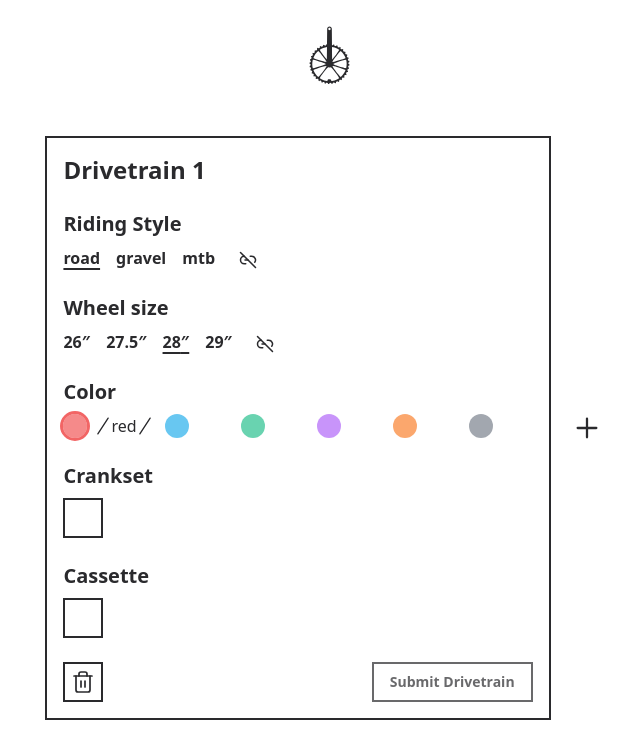
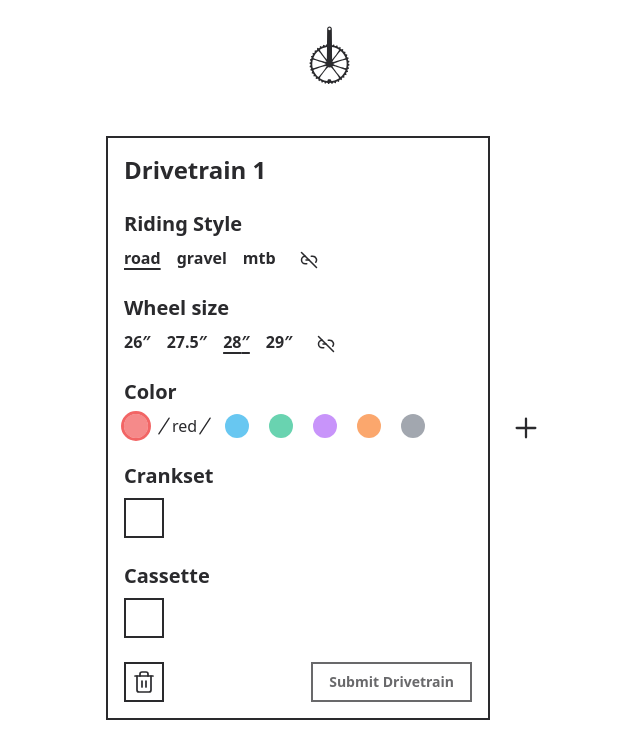
Before and after one commit to dmrtnv/gear-ratios, a React (Vite) app: page / in a window 1280 px wide. Shown: the top 755 px of the page, without its empty margins (310-950 px from the left). Built offline with nearby package versions, Linux system fonts and the light colour scheme.

Commit message:
Added shrinking to TextAccordionContent

```diff
--- a/src/components/TextAccordion.tsx
+++ b/src/components/TextAccordion.tsx
@@ -106,19 +106,23 @@ export function TextAccordionContent({ children }: { children: React.ReactElemen
   }, [children]);
 
   return (
-    <div className='group flex items-center justify-center'>
+    <div
+      data-state={state}
+      style={{ '--width': width + 32 + 'px' } as React.CSSProperties}
+      className='group flex items-center justify-center transition-[max-width] duration-300 ease-in-out data-[state=closed]:max-w-0 data-[state=open]:max-w-[var(--width)]'
+    >
       <Slash
         size={16}
         className={cn(
-          '-rotate-45  transition-all duration-300',
-          state === 'open' ? '-rotate-12 opacity-100' : 'opacity-0 delay-150',
+          '-rotate-45 transition-all duration-300 ease-in-out',
+          state === 'open' ? '-rotate-12 opacity-100' : 'opacity-0',
         )}
       />
 
       <div
         style={{ '--width': width + 'px' } as React.CSSProperties}
         className={cn(
-          'max-w-0 overflow-hidden text-nowrap transition-[max-width] duration-300',
+          'max-w-0 overflow-hidden text-nowrap transition-[max-width] duration-300 ease-in-out',
           state === 'open' && 'max-w-[var(--width)]',
         )}
       >
@@ -128,8 +132,8 @@ export function TextAccordionContent({ children }: { children: React.ReactElemen
       <Slash
         size={16}
         className={cn(
-          'relative -translate-x-[100%] -rotate-45  transition-all duration-300',
-          state === 'open' ? 'translate-x-0 -rotate-12 opacity-100' : 'opacity-0 delay-150',
+          'relative -translate-x-[100%] -rotate-45 transition-all duration-300 ease-in-out',
+          state === 'open' ? 'translate-x-0 -rotate-12 opacity-100' : 'opacity-0',
         )}
       />
     </div>
```
